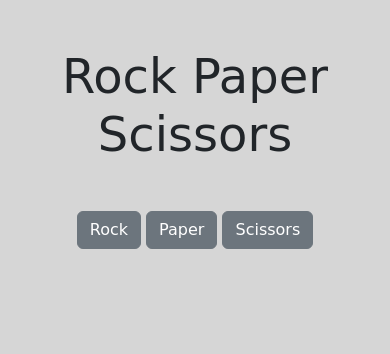
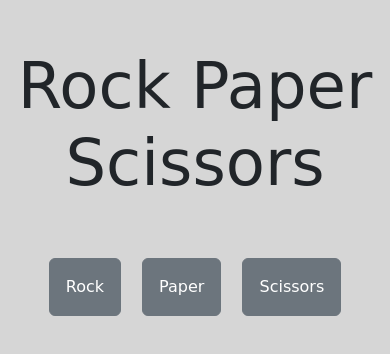
Before and after one commit to BegoRodriguez/rock-paper-scissors, a plain HTML site: page index.html in a window 390 px wide. Drawn offline with nearby package versions, Linux system fonts and the light colour scheme; a web font is replaced by a local one.

Commit message:
Add some styling to make it easier to use on mobiles

```diff
--- a/css/style.css
+++ b/css/style.css
@@ -2,11 +2,12 @@
 
 body {
     font-family: 'Tektur', cursive;
+    font-size: 16px;
     background-color: rgb(214, 214, 214);
 }
 
 h1 {
-    font-size: 3em;
+    font-size: 4em;
 }
 
 .bold {
--- a/index.html
+++ b/index.html
@@ -18,9 +18,9 @@
             <div id="buttons" class="mt-5 mb-5 ">
                 <div class="row">
                     <div class="col-12">
-                        <button id="rock" class="btn btn-secondary">Rock</button>
-                        <button id="paper" class="btn btn-secondary">Paper</button>
-                        <button id="scissors" class="btn btn-secondary">Scissors</button>
+                        <button id="rock" class="btn btn-secondary p-3 m-2">Rock</button>
+                        <button id="paper" class="btn btn-secondary p-3 m-2">Paper</button>
+                        <button id="scissors" class="btn btn-secondary p-3 m-2">Scissors</button>
                     </div>
 
                 </div>
@@ -45,7 +45,7 @@
 
                 <div id="message" class="text-center"></div>
                 <div id="round" class="mt-3">
-                    <button id="reset" class="btn btn-danger">Reset Score</button>
+                    <button id="reset" class="btn btn-danger p-3 m-2">Reset Score</button>
                 </div>
             </div>
 
```
